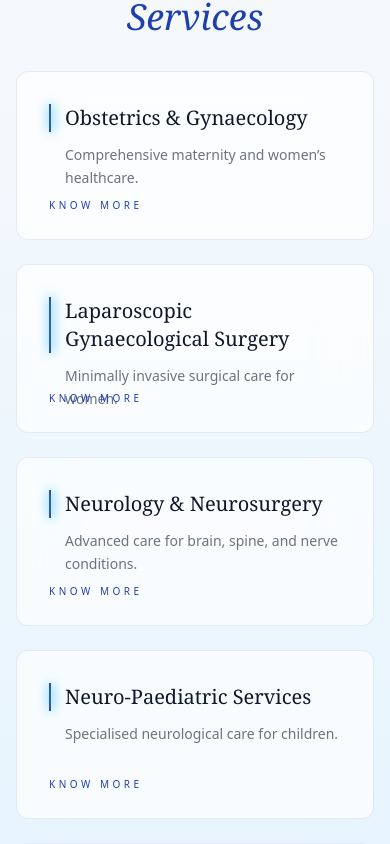
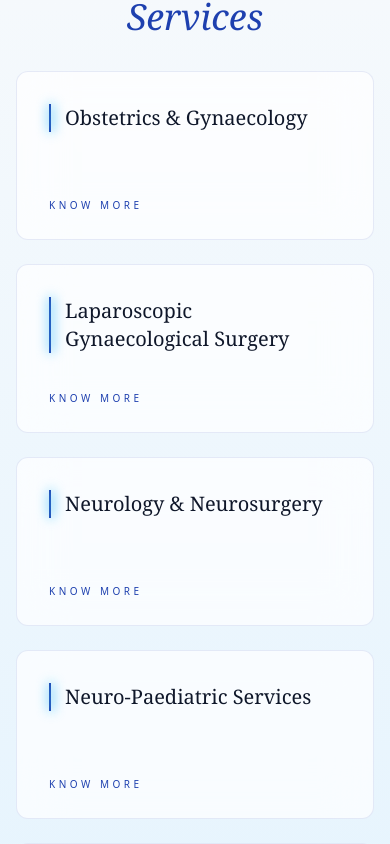
Before and after one commit to Rudr-Praneeth/FREELANCE-DR.PAMELA, a React (Vite) app: page / in a window 390 px wide. Shown: the part 1713-2557 px from the top of the page. Built offline with nearby package versions, Linux system fonts and the light colour scheme.

Commit message:
UPDATED DATA

```diff
--- a/src/components/Services.jsx
+++ b/src/components/Services.jsx
@@ -268,7 +268,7 @@ const Services = () => {
                 </h3>
               </div>
 
-              <p className="card-desc pl-4 text-sm text-[#0F172A]/60 leading-relaxed relative z-10 mb-4 line-clamp-3">
+              <p className="card-desc hidden sm:block pl-4 text-sm text-[#0F172A]/60 leading-relaxed relative z-10 mb-4 line-clamp-3">
                 {service.desc}
               </p>
 
```
